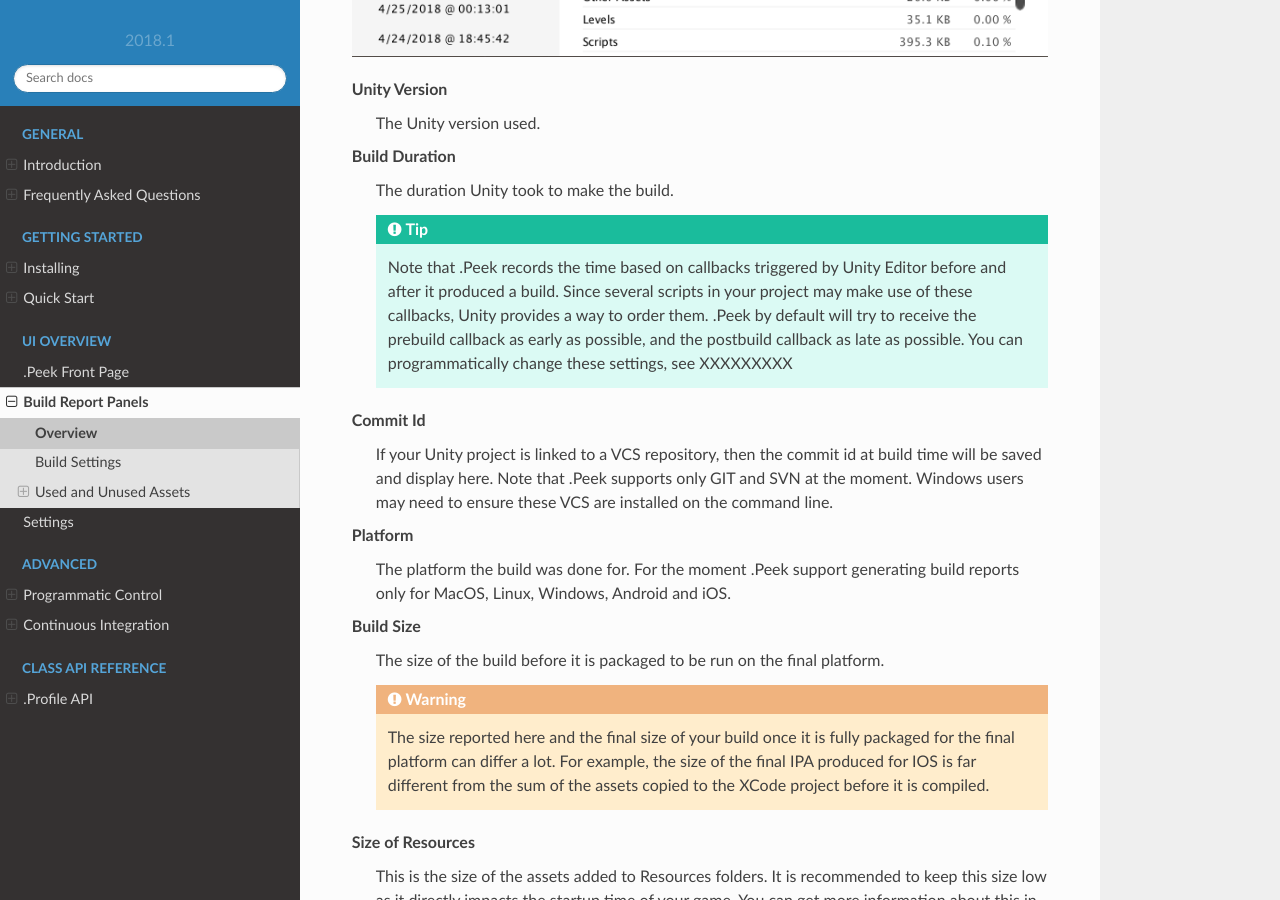
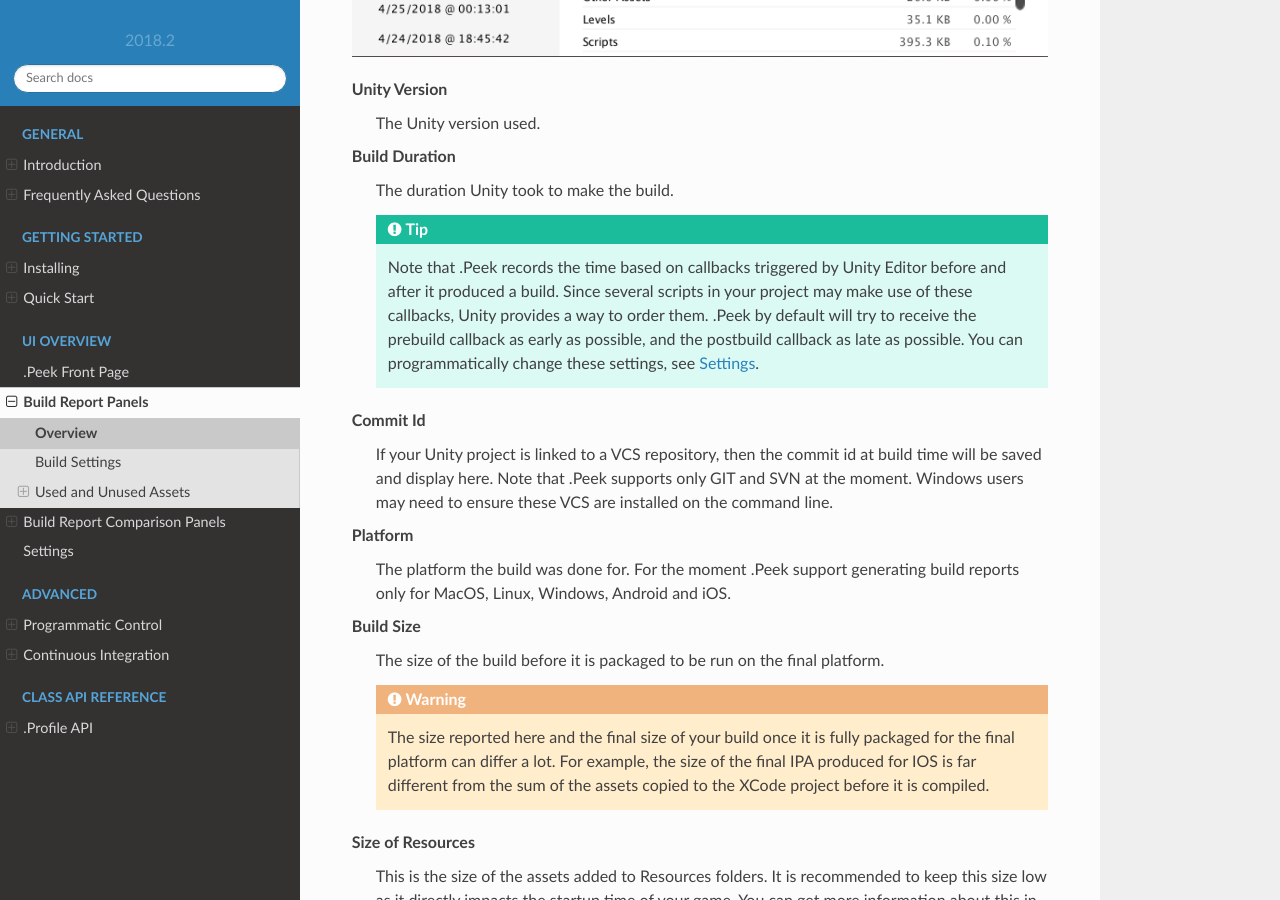
Before and after one commit to WellFiredDevelopment/dotPeekDocumentation, a Sphinx documentation site: the page built from sphinx/source/ui-overview/build-report-panels/build-report-overview.rst, in a window 1280 px wide and 900 px high, scrolled down 709 px. Built offline with Sphinx 7.4.7 and the Read the Docs theme 2.0.0, drawn with Linux system fonts in a browser that asks for light colours.

Commit message:
Update doc for version 2018.2

```diff
--- a/sphinx/source/conf.py
+++ b/sphinx/source/conf.py
@@ -53,9 +53,9 @@ author = u'Well Fired Development'
 # built documents.
 #
 # The short X.Y version.
-version = u'2018.1'
+version = u'2018.2'
 # The full version, including alpha/beta/rc tags.
-release = u'2018.1'
+release = u'2018.2'
 
 # The language for content autogenerated by Sphinx. Refer to documentation
 # for a list of supported languages.
--- a/sphinx/source/index.rst
+++ b/sphinx/source/index.rst
@@ -6,7 +6,7 @@ the used (and unused) assets in your builds, and keep an eye on the evolution of
 responsive interface.
 
 If you are reading the .pdf version of this documentation, you may find the online version easier to navigate.
-It is accessible on `https://dotpeek-documentation.readthedocs.io/en/2018.1/ <https://dotpeek-documentation.readthedocs.io/en/2018.1/>`_.
+It is accessible on `https://dotpeek-documentation.readthedocs.io/en/2018.2/ <https://dotpeek-documentation.readthedocs.io/en/2018.2/>`_.
 
 We recommend you read the :ref:`doc_general_introduction` to get an overview of what this documentation
 has to offer.
@@ -45,6 +45,7 @@ The main documentation for the site is organized into the following sections:
 
     ui-overview/front-page
     ui-overview/build-report-panels
+    ui-overview/build-report-comparison-panels
     ui-overview/settings-page
 
 .. toctree::
--- a/sphinx/source/ui-overview/build-report-panels/build-report-overview.rst
+++ b/sphinx/source/ui-overview/build-report-panels/build-report-overview.rst
@@ -16,7 +16,7 @@ Build Duration
    .. tip::   Note that .Peek records the time based on callbacks triggered by Unity Editor before and after it produced a build.
               Since several scripts in your project may make use of these callbacks, Unity provides a way to order them. .Peek by default
               will try to receive the prebuild callback as early as possible, and the postbuild callback as late as possible. You can
-              programmatically change these settings, see XXXXXXXXX
+              programmatically change these settings, see :ref:`Settings <doc_ui-overview_settings-page>`.
 
 Commit Id
    If your Unity project is linked to a VCS repository, then the commit id at build time will be saved and display here. Note
--- a/sphinx/source/ui-overview/front-page.rst
+++ b/sphinx/source/ui-overview/front-page.rst
@@ -11,4 +11,7 @@ It is divided in three parts :
       Clicking on **Ctrl/Command** while right clicking allows you to select several reports for deletion.
 3. The central view that displays the build report you selected on the left, or the settings page.
 
+When selecting several build reports on the left panel, .Peek will load a comparison view of the oldest and newest build you selected. This can
+allow you to see what changed between two builds and how it impacts the size of each assets.
+
 .. image:: images/main-page/main-page.png
```
Also changed, not shown: sphinx/source/ui-overview/build-report-comparison-panels.rst (added, +19 -0 lines), sphinx/source/ui-overview/build-report-comparison-panels/build-report-assets.rst (added, +34 -0 lines), sphinx/source/ui-overview/build-report-comparison-panels/build-report-overview.rst (added, +17 -0 lines), sphinx/source/ui-overview/build-report-comparison-panels/build-report-settings.rst (added, +15 -0 lines), sphinx/source/ui-overview/build-report-comparison-panels/images/assets-comparison.png (added), sphinx/source/ui-overview/build-report-comparison-panels/images/build-settings-comparison.png (added), sphinx/source/ui-overview/build-report-comparison-panels/images/compiling-directive-comparison.png (added), sphinx/source/ui-overview/build-report-comparison-panels/images/overview-comparison.png (added), sphinx/source/ui-overview/images/main-page/main-page.png.
